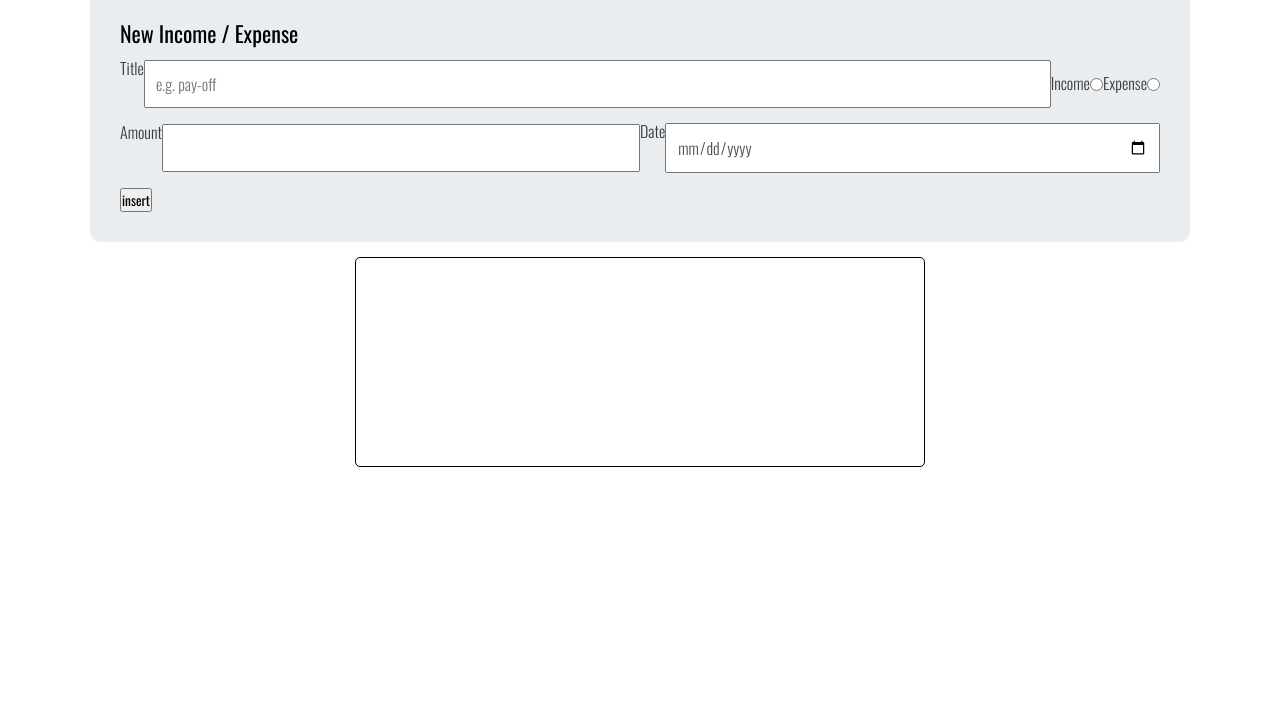
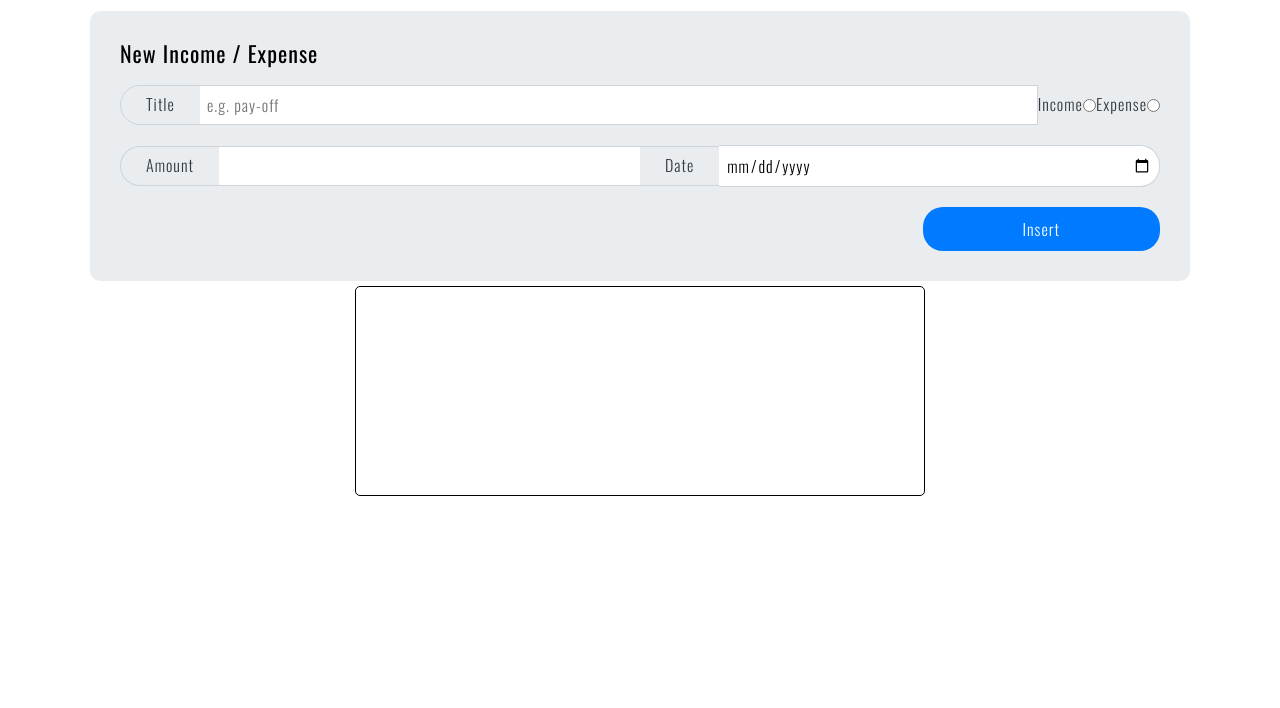
Before and after one commit to arnameti/7_HTML-CSS-JS_LiquiPlanner, a website built with Parcel: page index.html in a window 1280 px wide. Shown: the part 92-800 px from the top of the page. Built offline with nearby package versions, Linux system fonts and the light colour scheme.

Commit message:
styling labels, inputs, button

```diff
--- a/index.html
+++ b/index.html
@@ -14,16 +14,15 @@
     <title>Liqui-Planner</title>
   </head>
   <body>
-    <div class="application-title">liqui-planner</div>
-    <section class="form-container mb-15">
-      <!-- prettier-ignore -->
-      <form action="submit" class="form">
-          <h1 class="form__title heading-1 mb-15">new income / expense</h1>
+    <div class="application-title mb-20">liqui-planner</div>
+    <!-- prettier-ignore -->
+    <form action="submit" class="form mb-5">
+          <h1 class="form__title heading-1 mb-20">new income / expense</h1>
 
-          <div class="form__row mb-15">
+          <div class="form__row mb-20">
             <!-- title -->
             <div class="form__row--title-group">
-              <label class="form__label form__lable--title" for="title">title</label>
+              <label class="form__label form__label--title" for="title">title</label>
               <input class="form__input form__input--title" type="text" id="title" placeholder="e.g. pay-off"/>
            </div>
 
@@ -36,7 +35,7 @@
             <input class="form__input form__input--expense" type="radio" name="radio" for="expense"/>
           </div>
 
-          <div class="form__row mb-15">
+          <div class="form__row mb-20">
             <!-- amount -->
             <div class="form__row--amount-group">
               <label class="form__label form__label--amount" for="amount">amount</label>
@@ -50,9 +49,10 @@
            </div>
           </div>
 
-          <button class="form__button">insert</button>
+          <div class="form__row--button-wrapper">
+            <button class="form__button">insert</button>
+          </div>
         </form>
-    </section>
     <aside class="summary"></aside>
   </body>
 </html>
--- a/src/sass/globals/_colors.scss
+++ b/src/sass/globals/_colors.scss
@@ -2,8 +2,9 @@
   --clr-light-blue: hsl(211, 100%, 75%);
   --clr-blue: hsl(211, 100%, 50%);
 
-  --clr-light-grey-1: hsl(210, 16%, 93%);
-  --clr-light-grey-2: hsl(210, 14%, 83%);
+  --clr-light-grey-1: hsl(210, 17%, 93%);
+  --clr-light-grey-2: hsl(210, 14%, 83%)
+
   --clr-dark-grey-1: hsl(210, 9%, 31%);
   --clr-dark-grey-2: hsl(210, 10%, 23%);
 
--- a/src/sass/globals/_typography.scss
+++ b/src/sass/globals/_typography.scss
@@ -3,6 +3,7 @@
 body {
   background-color: hsl(0, 0%, 100%);
   font-family: var(--font-primary);
+  letter-spacing: u.rem(1);
 }
 
 ul {
--- a/src/sass/layout/_body.scss
+++ b/src/sass/layout/_body.scss
@@ -13,13 +13,4 @@ body {
     background-color: var(--clr-dark-grey-2);
     color: var(--clr-white);
   }
-
-  .application-wrapper {
-    // min-height: calc(100vh - u.rem(83));
-    // padding: u.rem(20);
-
-    // display: grid;
-    // grid-template-columns: 1fr 2fr 1fr;
-    // align-content: start;
-  }
 }
--- a/src/sass/layout/_form.scss
+++ b/src/sass/layout/_form.scss
@@ -1,16 +1,14 @@
 @use '../util' as u;
 
-.form-container {
+.form {
+  line-height: 1.1;
+
   width: 100%;
   max-width: u.rem(1100);
   margin: 0 auto;
   background-color: var(--clr-light-grey-1);
   border-radius: u.rem(10);
   padding: u.rem(30);
-}
-
-.form {
-  line-height: 1.1;
 
   &__title {
     text-transform: capitalize;
@@ -20,19 +18,37 @@
     display: flex;
     align-items: center;
 
+    &--title-group,
+    &--amount-group,
+    &--date-group {
+      display: flex;
+      align-items: center;
+      border: 1px solid hsl(210, 14%, 83%);
+    }
+
+    &--title-group,
+    &--amount-group {
+      border-top-left-radius: u.rem(20);
+      border-bottom-left-radius: u.rem(20);
+    }
+
     &--title-group {
-      display: flex;
       width: 100%;
     }
 
     &--amount-group {
-      display: flex;
       width: 50%;
+      border-right: none;
     }
 
     &--date-group {
+      width: 50%;
+      border: none;
+    }
+
+    &--button-wrapper {
       display: flex;
-      width: 50%;
+      justify-content: flex-end;
     }
   }
 
@@ -40,16 +56,34 @@
     text-transform: capitalize;
     font-weight: 300;
     color: var(--clr-dark-grey-2);
+
+    &--title,
+    &--amount,
+    &--date {
+      padding-inline: u.rem(25);
+    }
+
+    &--date {
+      border-block: 1px solid hsl(210, 14%, 83%);
+      padding-block: u.rem(10.5);
+    }
   }
 
   &__input {
     &--title,
     &--amount,
     &--date {
-      padding: u.rem(10);
+      font-family: var(--font-primary);
+      letter-spacing: u.rem(1);
+      padding: u.rem(7);
       font-size: u.rem(16);
       font-weight: 300;
       color: var(--clr-dark-grey-1);
+      border: none;
+
+      &:focus {
+        outline-color: var(--clr-light-blue);
+      }
     }
 
     &--title {
@@ -62,6 +96,22 @@
 
     &--date {
       width: 100%;
+      border: 1px solid hsl(210, 14%, 83%);
+      border-left: none;
+      border-top-right-radius: u.rem(20);
+      border-bottom-right-radius: u.rem(20);
     }
   }
+
+  &__button {
+    text-transform: capitalize;
+    font-size: u.rem(16);
+    font-weight: 300;
+    letter-spacing: u.rem(1);
+    padding: u.rem(10) u.rem(100);
+    border: none;
+    background-color: var(--clr-blue);
+    color: var(--clr-white);
+    border-radius: u.rem(20);
+  }
 }
--- a/src/sass/util/_margins.scss
+++ b/src/sass/util/_margins.scss
@@ -2,6 +2,9 @@
 
 // margin-bottom:
 
+.mb-5 {
+  margin-bottom: f.rem(5) !important;
+}
 .mb-10 {
   margin-bottom: f.rem(10) !important;
 }
```
